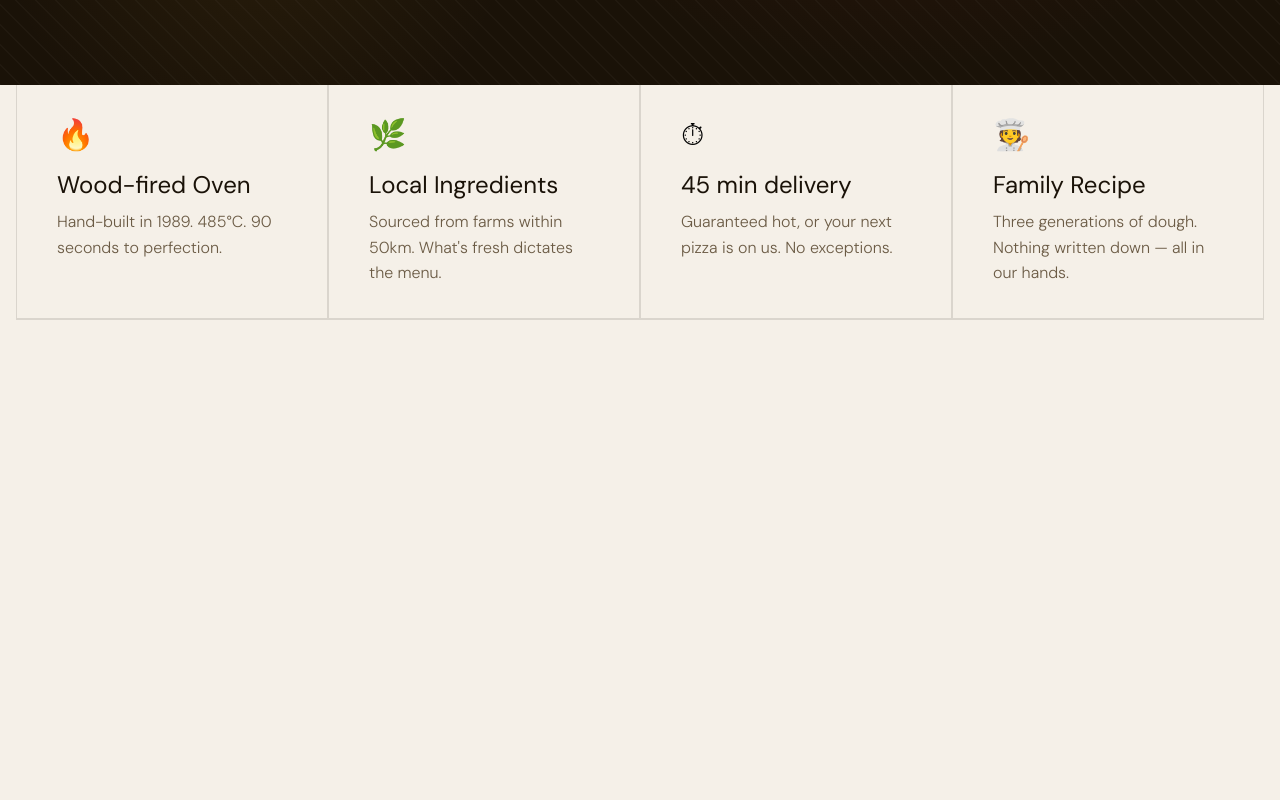
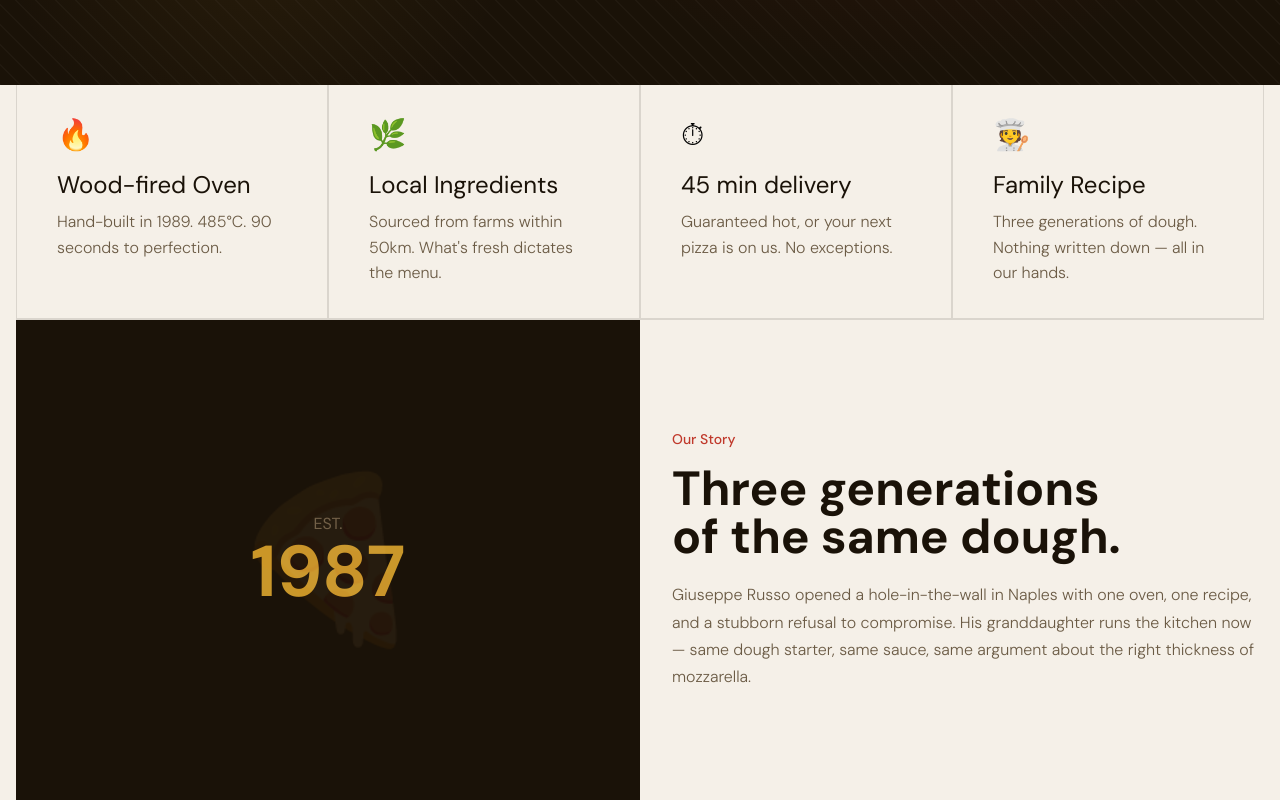
Before and after one commit to petrowic-n/bella-napoli-pizza, a React (Vite) app: page / in a window 1280 px wide. Shown: the part 715-1515 px from the top of the page. Before the commit the page ends 1035 px from the top, so only its background shows below. Built offline with nearby package versions, Linux system fonts and the light colour scheme.

Commit message:
about section

```diff
--- a/src/App.jsx
+++ b/src/App.jsx
@@ -1,6 +1,7 @@
 import { Navbar } from "@/layout/Navbar";
 import { Hero } from "@/sections/Hero";
 import { Features } from "@/sections/Features";
+import { About } from "@/sections/About";
 
 function App() {
   return (
@@ -9,6 +10,7 @@ function App() {
       <main>
         <Hero />
         <Features />
+        <About />
       </main>
     </div>
   );
--- /dev/null
+++ b/src/sections/About.jsx
@@ -0,0 +1,32 @@
+export const About = () => {
+  return (
+    <section id="ourstory">
+      <div className="container mx-auto px-4">
+        <div className="grid md:grid-cols-2 grid-cols-1">
+          {/* About Image */}
+          <div className="bg-dark relative overflow-hidden flex items-center justify-center min-h-120">
+            <div class="text-[160px] absolute opacity-5 select-none">🍕</div>
+            <div className="flex flex-col items-center text-center text-cream">
+              <span className="text-base uppercase text-muted">EST.</span>
+              <span className="text-7xl font-bold text-gold">1987</span>
+            </div>
+          </div>
+
+          {/* About Text */}
+          <div className="min-h-120 flex flex-col justify-center md:pl-8">
+            <span className="text-sm font-medium text-red mb-4">Our Story</span>
+            <h2 className="text-4xl md:text-5xl text-dark font-bold mb-5">
+              Three generations <br /> of the same dough.
+            </h2>
+            <p className="text-base text-muted leading-[1.7] font-light">
+              Giuseppe Russo opened a hole-in-the-wall in Naples with one oven,
+              one recipe, and a stubborn refusal to compromise. His
+              granddaughter runs the kitchen now — same dough starter, same
+              sauce, same argument about the right thickness of mozzarella.
+            </p>
+          </div>
+        </div>
+      </div>
+    </section>
+  );
+};
--- a/src/sections/Hero.jsx
+++ b/src/sections/Hero.jsx
@@ -4,7 +4,7 @@ export const Hero = () => {
       <div className="hero-bg" />
       <div className="hero-pattern" />
       {/* Hero Content */}
-      <div className="relative container mx-auto px-4">
+      <div className="relative container mx-auto px-4 max-w-275">
         {/* Hero label */}
         <div className="hero-label flex items-center gap-2.5">
           <span className=" text-gold text-sm md:text-lg tracking-widest  font-medium uppercase">
```
